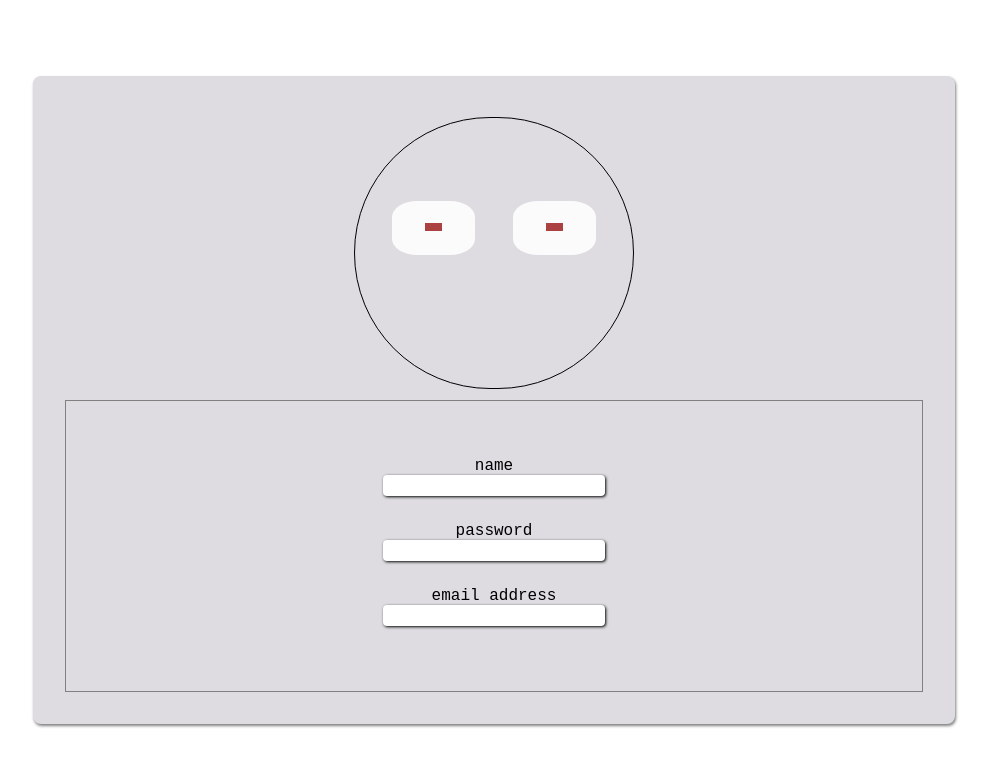
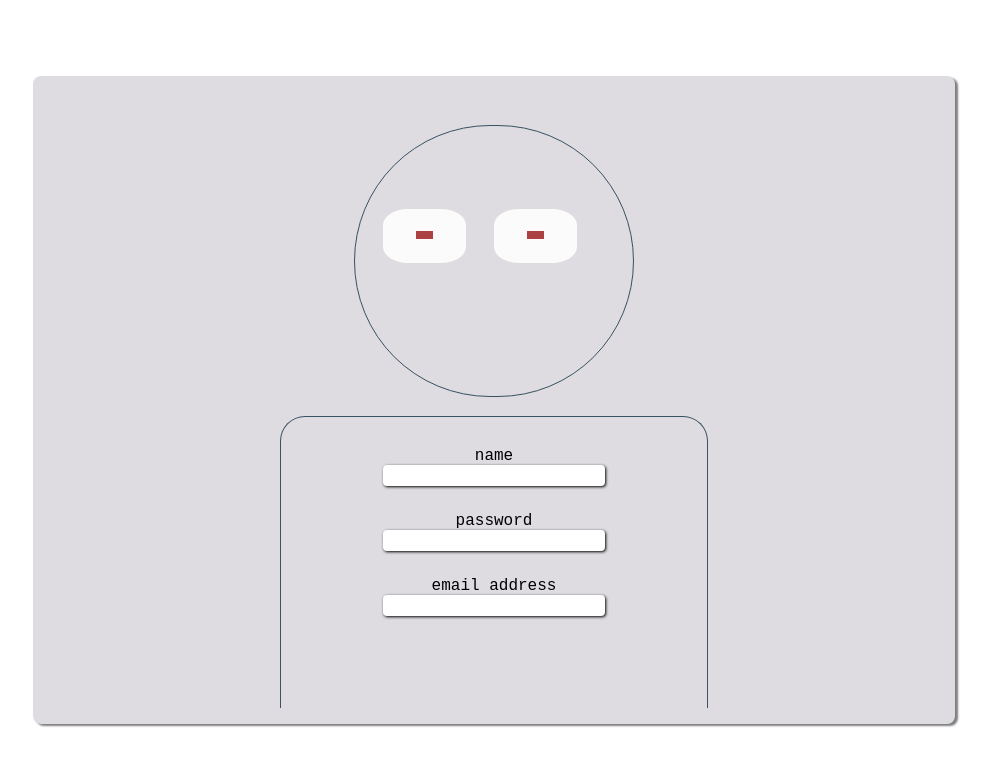
Before and after one commit to rasoulnasserifreelancer/fun-form, a plain HTML site: page index.html in a window 1280 px wide. Shown: the whole page, without its empty margins (146-1136 px from the left). Drawn offline with Linux system fonts and the light colour scheme.

Commit message:
improved style and prepare to design smile on mouse enter

```diff
--- a/app.js
+++ b/app.js
@@ -7,7 +7,7 @@ document.addEventListener("mouseleave", closeEye)
 formElement.addEventListener("mouseenter", handleFormEnter);
 formElement.addEventListener("mouseleave", handleFormLeave);
 
-const formWidth = (window.innerWidth * 68) / 100;
+const formWidth = (window.innerWidth * 81) / 100;
 const formHeight = (window.innerHeight * 72) / 100;
 
 function handleFollowMouse() {
@@ -83,3 +83,7 @@ function handleFaceElementBorder() {
   faceElement.style.height = (window.innerHeight * 3.4) / 10 + "px";
   faceElement.style.borderRadius = (window.innerHeight * 2) / 10 + "px";
 }
+
+function smile() {
+
+}
--- a/index.html
+++ b/index.html
@@ -20,6 +20,7 @@
                 <span class="cornea"></span>
                 <span class="eyelid"></span>
               </span>
+              <span class="smile"></span>
             </div>
         </section>
         <section class="form-section" id="form">
--- a/styles.css
+++ b/styles.css
@@ -28,13 +28,13 @@ form {
   padding: 2rem;
   background-color: rgb(222, 219, 225);
   border-radius: 8px;
-  box-shadow: 1px 2px 3px gray;
+  box-shadow: 3px 2px 2px gray;
 }
 
 .form-section {
   width: 100%;
   height: 50%;
-  margin: 0 auto;
+  margin: 0.5rem auto;
 }
 
 #face-container{
@@ -42,8 +42,11 @@ form {
 }
 
 #form {
-  padding-top: 5%;
-  border: 1px solid gray;
+  padding-top: 2%;
+  border: 1px solid rgb(56, 82, 96);
+  border-bottom: 0;
+  border-radius: 25px 25px 0 0;
+  width: 50%;
 }
 
 .form-controller {
@@ -54,7 +57,7 @@ form {
 }
 
 #face {
-  border: 1px solid black;
+  border: 1px solid rgb(56, 82, 96);
   margin: 0 auto;
   display: flex;
   align-items: flex-start;
```
